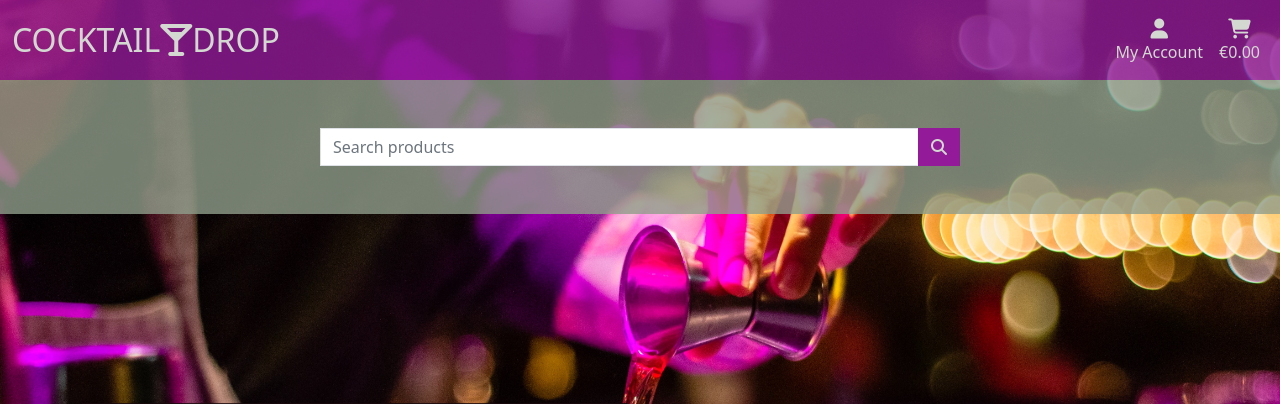
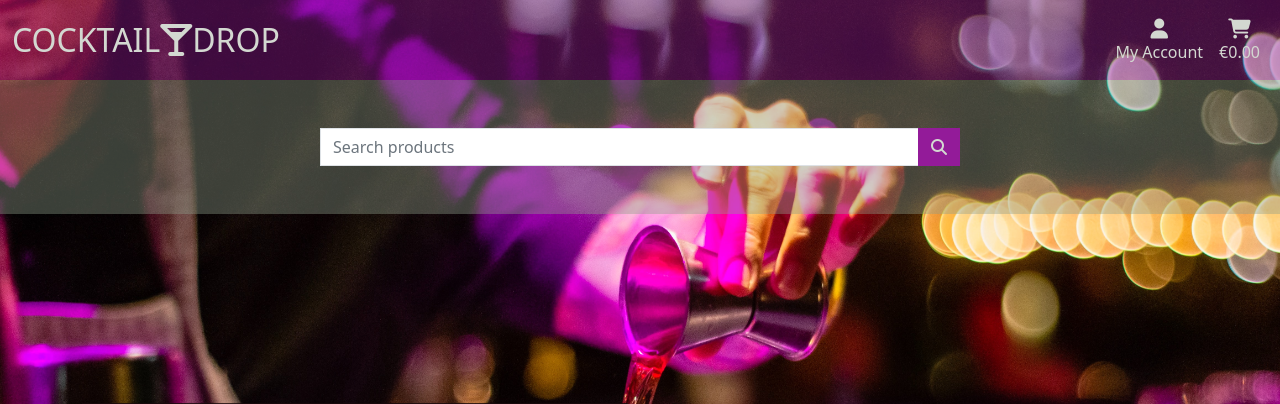
Before and after one commit to Johnathonanon/cocktail_drop, a Django app: page / in a window 1280 px wide. Shown: the top 404 px of the page. Run offline with Django 3.2, Linux system fonts and the light colour scheme; some libraries are stand-ins or nearby versions.

Commit message:
Minor CSS alteration

```diff
--- a/static/css/base.css
+++ b/static/css/base.css
@@ -18,7 +18,7 @@ body {
 }
 
 .purple-bg {
-    background-color: rgba(147,27,153,0.8);
+    background-color: rgba(147,27,153,0.4);
 }
 
 .black-bg {
@@ -52,7 +52,7 @@ body {
 }
 
 .searchbar {
-    background-color: rgba(144,158,139, 0.8);
+    background-color: rgba(144,158,139, 0.4);
 }
 
 .search-btn {
@@ -62,7 +62,8 @@ body {
 }
 
 .search-btn:hover {
-    border-color: #931b99;
+    border-color: #d3d8d1;
+    background-color: #d3d8d1;
 }
 
 .icon {
```
